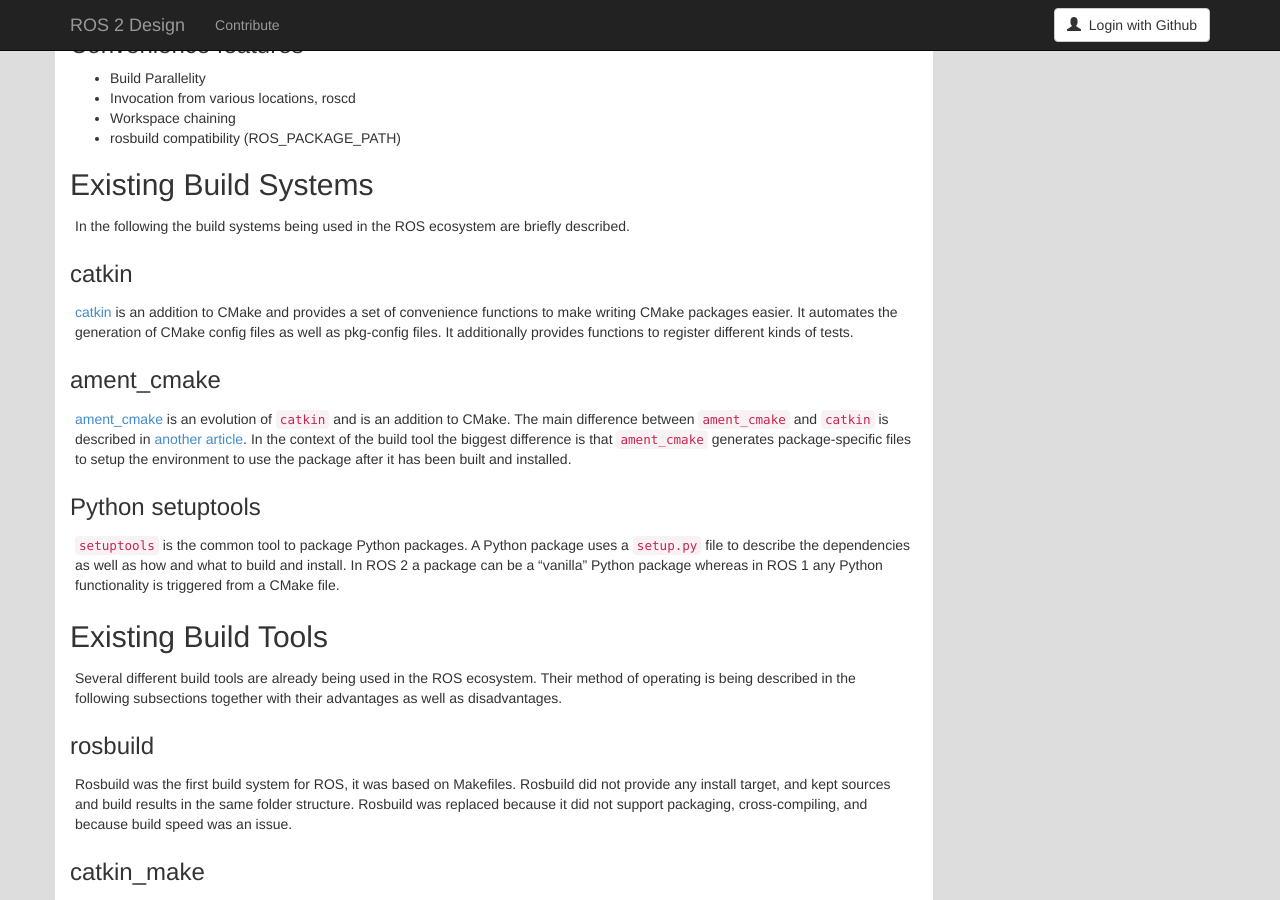
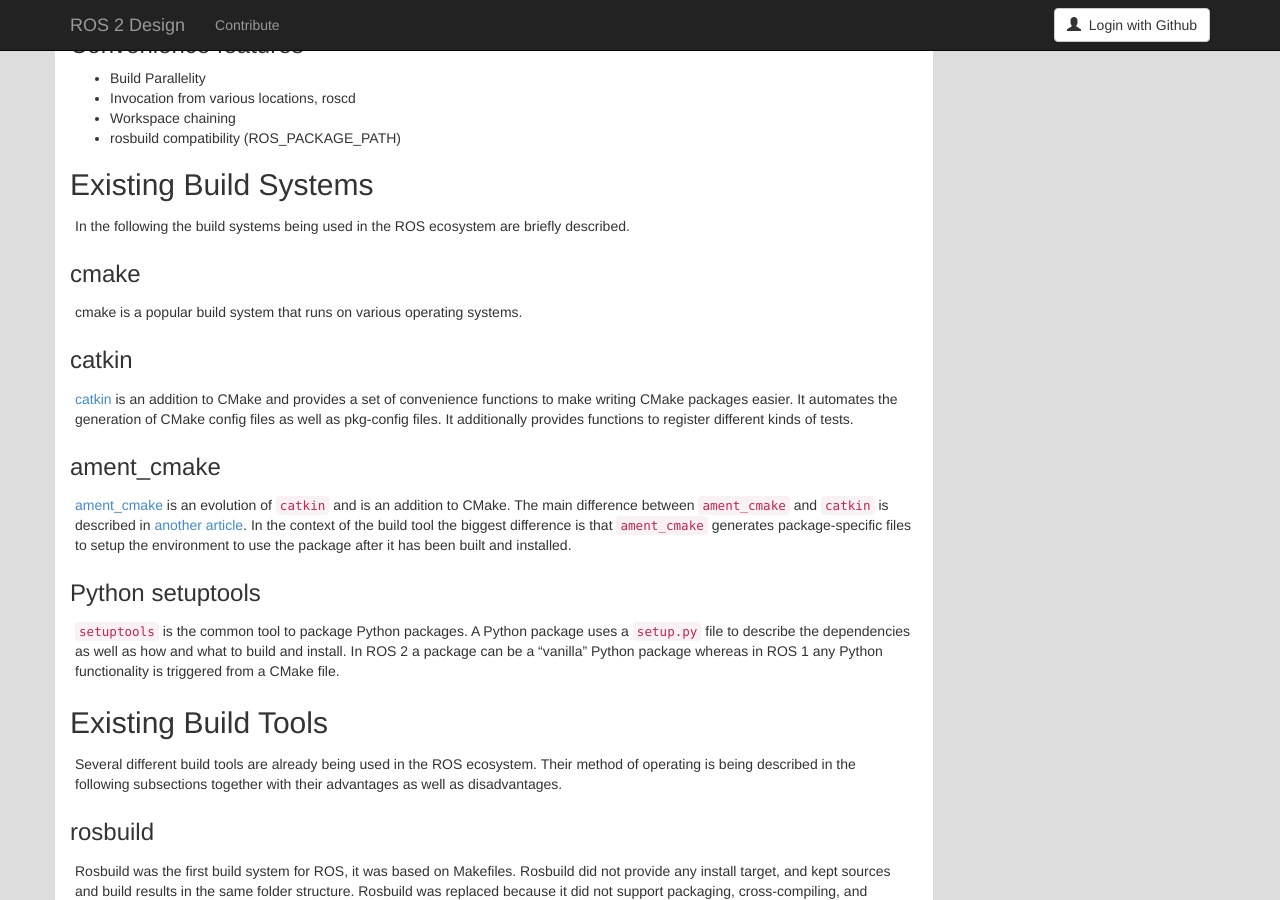
Before and after one commit to ros2/design, a Jekyll site: the page built from articles/101_build_tool.md, in a window 1280 px wide and 900 px high, scrolled down 2296 px. Built offline with Jekyll 4.4.1, drawn with Linux system fonts in a browser that asks for light colours; nearby versions of some CDN libraries.

Commit message:
Drop in a short line about cmake for context and consistency

```diff
--- a/articles/101_build_tool.md
+++ b/articles/101_build_tool.md
@@ -126,6 +126,10 @@
 ## Existing Build Systems
 
 In the following the build systems being used in the ROS ecosystem are briefly described.
+
+### cmake
+
+cmake is a popular build system that runs on various operating systems.
 
 ### catkin
 
```
